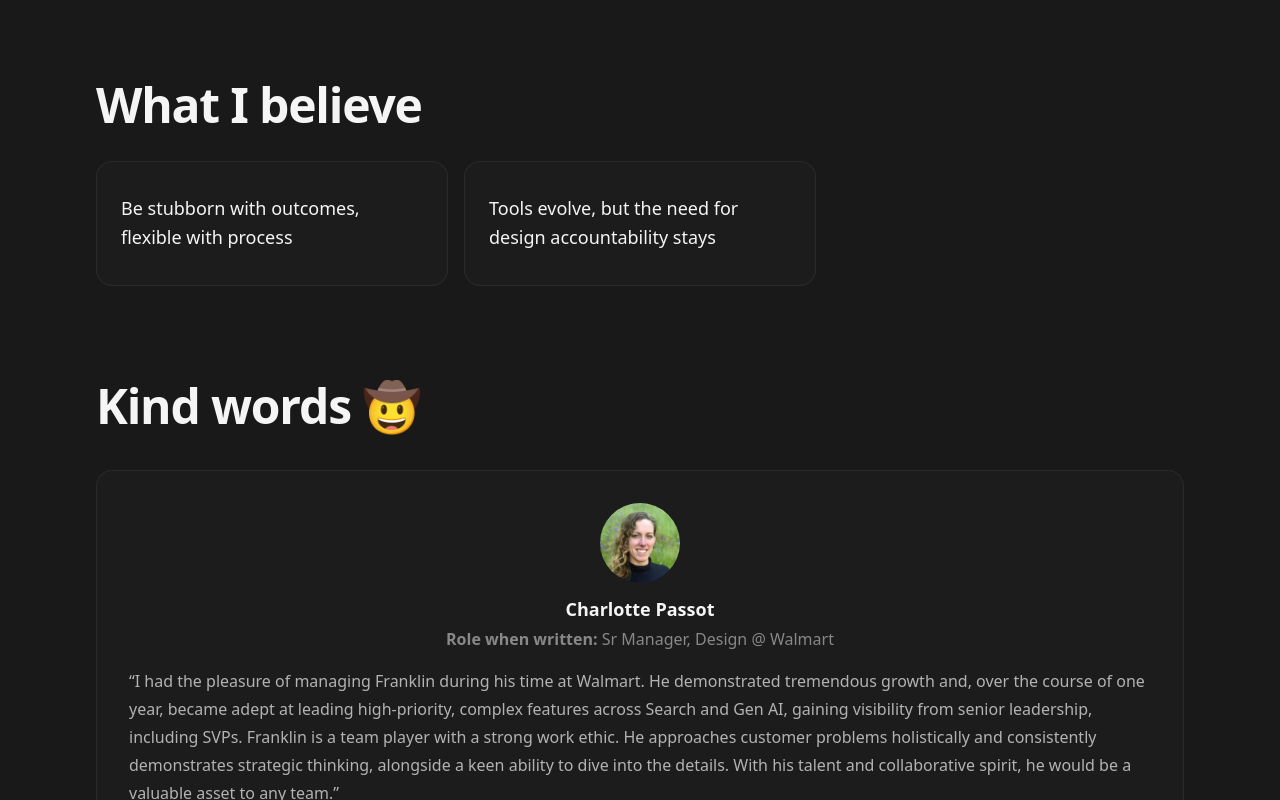
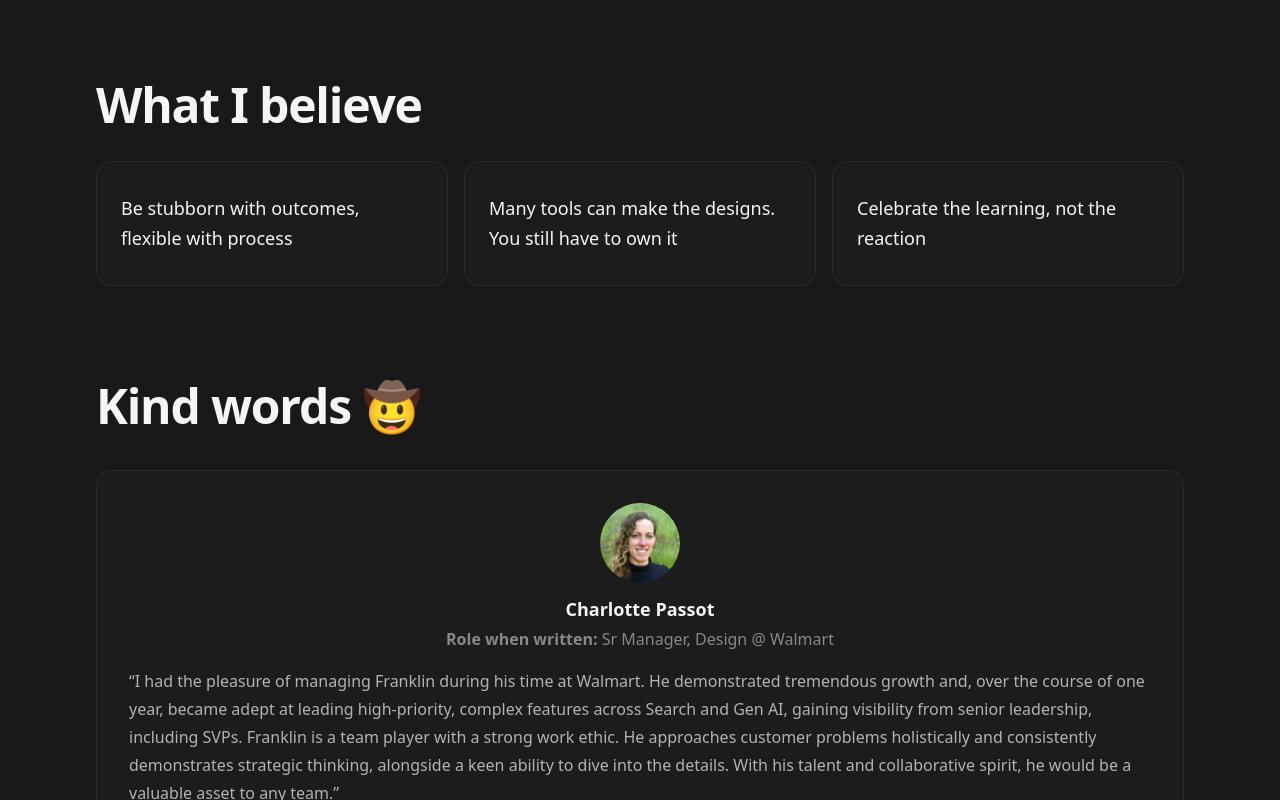
Before and after one commit to frankhuynhs1/Design-Portfolio, a Next.js app: page /about in a window 1280 px wide. Shown: the part 1149-1949 px from the top of the page. Built offline with nearby package versions, Linux system fonts and the light colour scheme; a web font is replaced by a local one.

Commit message:
describe what you changed

```diff
--- a/app/about/page.tsx
+++ b/app/about/page.tsx
@@ -147,11 +147,12 @@ export default function About() {
           <div className="mt-8 grid gap-4 sm:grid-cols-3">
             {[
               "Be stubborn with outcomes, flexible with process",
-              "Tools evolve, but the need for design accountability stays",
+              "Many tools can make the designs. You still have to own it",
+              "Celebrate the learning, not the reaction",
             ].map((quote) => (
               <div
                 key={quote}
-                className="rounded-2xl border border-zinc-700/40 bg-zinc-800/30 px-6 py-8 text-lg font-medium leading-relaxed text-[#f5f5f5]"
+                className="flex items-center rounded-2xl border border-zinc-700/40 bg-zinc-800/30 px-6 py-8 text-lg font-medium leading-relaxed text-[#f5f5f5] min-h-[125px]"
               >
                 {quote}
               </div>
```
